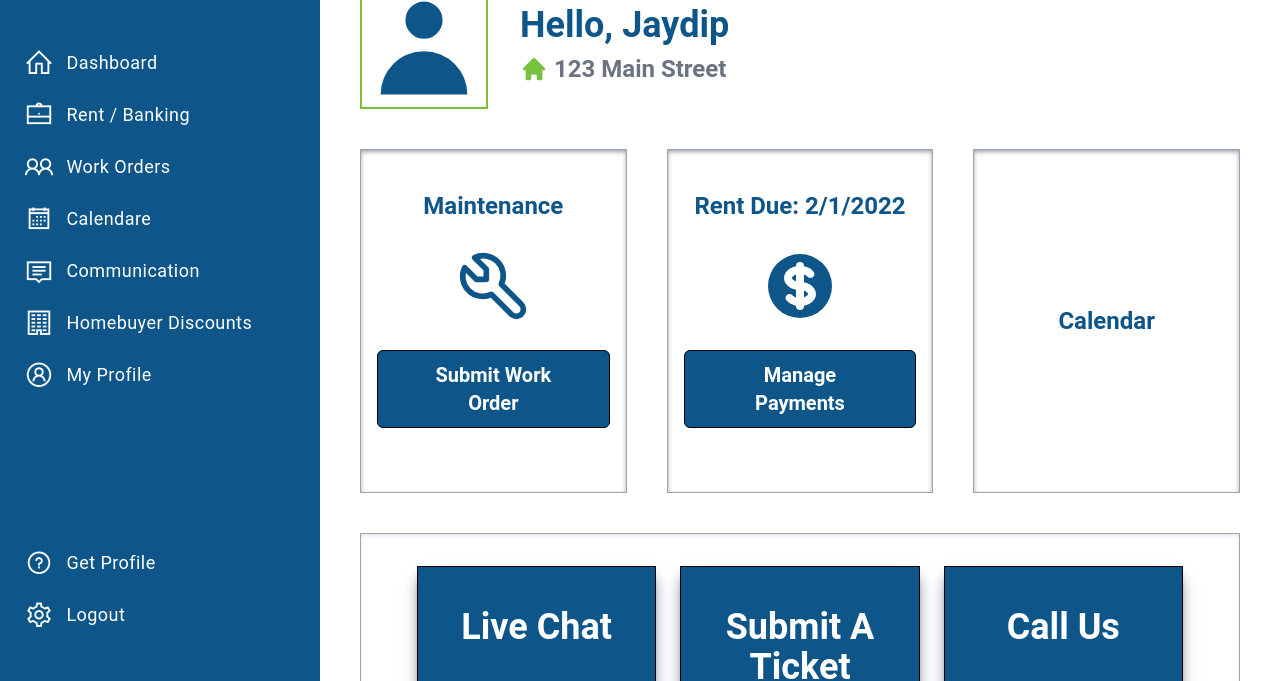
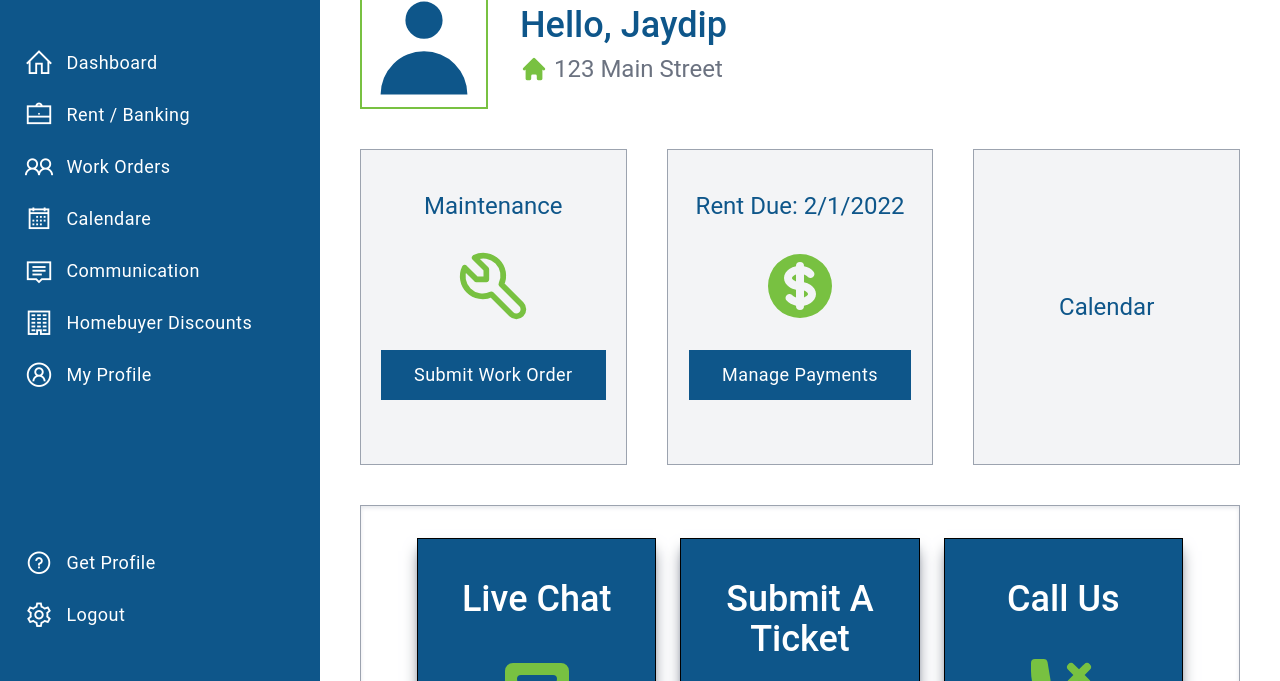
Before and after one commit to shunyavkash-codelab/nomadic-real-estate, a website: page public/dashboard.html in a window 1280 px wide. Shown: the part 119-800 px from the top of the page. Drawn offline with nearby package versions, Linux system fonts and the light colour scheme; files that its build step writes are made by us from their sources.

Commit message:
dashboard page design

```diff
--- a/public/dashboard.html
+++ b/public/dashboard.html
@@ -95,7 +95,7 @@
   <!-- main screen -->
   <div class="relative flex flex-col flex-grow overflow-auto">
     <div class="absolute top-0 left-0 flex-shrink-0 w-full p-4 text-right bg-white lg:px-10">
-      <button class="p-2 text-gray-400 transition duration-300 ease-linear bg-transparent rounded-full appearance-none top-4 md:top-10 right-4 md:right-10 hover:bg-blue-600 md:p-3 hover:text-white">
+      <button class="p-2 text-gray-400 transition duration-300 ease-linear bg-transparent rounded-full appearance-none top-4 md:top-10 right-4 md:right-10 hover:bg-primary md:p-3 hover:text-white">
         <svg xmlns="http://www.w3.org/2000/svg" class="w-6 h-6 lg:w-7 lg:h-7" viewBox="0 0 24 24" stroke-width="2"
           stroke="currentcolor" fill="none" stroke-linecap="round" stroke-linejoin="round">
           <path stroke="none" d="M0 0h24v24H0z" fill="none"></path>
@@ -117,14 +117,14 @@
         </div>
 
         <div class="flex-grow pl-6 xl:pl-8">
-          <h2 class="block mb-2 text-2xl font-bold capitalize text-primary md:text-3xl lg:text-4xl">hello, jaydip</h2>
+          <h2 class="block mb-2 text-2xl font-medium capitalize text-primary md:text-3xl lg:text-4xl">hello, jaydip</h2>
           <div class="flex items-center">
             <svg xmlns="http://www.w3.org/2000/svg" class="w-5 h-5 text-secondary md:h-7 md:w-7" viewBox="0 0 20 20"
               fill="currentColor">
               <path
                 d="M10.707 2.293a1 1 0 00-1.414 0l-7 7a1 1 0 001.414 1.414L4 10.414V17a1 1 0 001 1h2a1 1 0 001-1v-2a1 1 0 011-1h2a1 1 0 011 1v2a1 1 0 001 1h2a1 1 0 001-1v-6.586l.293.293a1 1 0 001.414-1.414l-7-7z" />
             </svg>
-            <h3 class="ml-1.5 text-base md:text-xl lg:text-2xl text-gray-500 capitalize font-semibold">123 main street
+            <h3 class="ml-1.5 text-base md:text-xl lg:text-2xl text-gray-500 capitalize">123 main street
             </h3>
           </div>
         </div>
@@ -133,10 +133,10 @@
       <div class="grid grid-cols-1 gap-6 mb-10 md:grid-cols-3 md:gap-8 lg:gap-10">
         <!-- box 1 -->
         <div
-          class="flex flex-col items-center justify-center px-4 py-10 space-y-4 border border-gray-400 shadow-inner shadow-gray-400 md:space-y-6">
-          <h3 class="text-xl font-semibold text-center capitalize text-primary lg:text-2xl">maintenance</h3>
+          class="flex flex-col items-center justify-center px-4 py-10 space-y-4 bg-gray-100 border border-gray-400 md:space-y-6">
+          <h3 class="text-xl text-center capitalize text-primary lg:text-2xl">maintenance</h3>
 
-          <svg xmlns="http://www.w3.org/2000/svg" class="text-primary w-14 h-14 md:h-16 md:w-16 lg:h-20 lg:w-20"
+          <svg xmlns="http://www.w3.org/2000/svg" class="text-secondary w-14 h-14 md:h-16 md:w-16 lg:h-20 lg:w-20"
             viewBox="0 0 24 24" stroke-width="1.7" stroke="currentcolor" fill="none" stroke-linecap="round"
             stroke-linejoin="round">
             <path stroke="none" d="M0 0h24v24H0z" fill="none" />
@@ -144,7 +144,7 @@
           </svg>
 
           <button
-            class="px-4 md:px-6 xl:px-8 py-2.5 bg-primary hover:bg-secondary rounded-md text-base lg:text-lg xl:text-xl capitalize border border-black font-semibold text-white cursor-pointer transition duration-300 ease-in-out">
+            class="px-4 md:px-6 xl:px-8 py-2.5 bg-primary hover:bg-transparent hover:text-primary text-base lg:text-lg capitalize border border-primary text-white font-normal cursor-pointer transition duration-300 ease-in-out tracking-wide">
             submit work order
             <button>
         </div>
@@ -152,10 +152,10 @@
 
         <!-- box 2 -->
         <div
-          class="flex flex-col items-center justify-center px-4 py-10 space-y-4 border border-gray-400 shadow-inner shadow-gray-400 md:space-y-6">
-          <h3 class="text-xl font-semibold text-center capitalize text-primary lg:text-2xl">rent due: 2/1/2022</h3>
+          class="flex flex-col items-center justify-center px-4 py-10 space-y-4 bg-gray-100 border border-gray-400 md:space-y-6">
+          <h3 class="text-xl text-center capitalize text-primary lg:text-2xl">rent due: 2/1/2022</h3>
 
-          <svg xmlns="http://www.w3.org/2000/svg" class="h-12 text-primary w-14 md:h-16 md:w-16 lg:h-20 lg:w-20"
+          <svg xmlns="http://www.w3.org/2000/svg" class="h-12 text-secondary w-14 md:h-16 md:w-16 lg:h-20 lg:w-20"
             viewBox="0 0 20 20" fill="currentColor">
             <path
               d="M8.433 7.418c.155-.103.346-.196.567-.267v1.698a2.305 2.305 0 01-.567-.267C8.07 8.34 8 8.114 8 8c0-.114.07-.34.433-.582zM11 12.849v-1.698c.22.071.412.164.567.267.364.243.433.468.433.582 0 .114-.07.34-.433.582a2.305 2.305 0 01-.567.267z" />
@@ -165,7 +165,7 @@
           </svg>
 
           <button
-            class="px-4 md:px-6 xl:px-8 py-2.5 bg-primary hover:bg-secondary rounded-md text-base lg:text-lg xl:text-xl capitalize border border-black font-semibold text-white cursor-pointer transition duration-300 ease-in-out">
+            class="px-4 md:px-6 xl:px-8 py-2.5 bg-primary hover:bg-transparent hover:text-primary text-base lg:text-lg capitalize border border-primary text-white font-normal cursor-pointer transition duration-300 ease-in-out tracking-wide">
             manage payments
             <button>
         </div>
@@ -173,8 +173,8 @@
 
         <!-- calendar box -->
         <div
-          class="min-h-[200px] py-10 px-4 flex flex-col items-center justify-center border border-gray-400 shadow-gray-400 shadow-inner space-y-4 md:space-y-6">
-          <h3 class="text-xl font-semibold capitalize text-primary md:text-2xl">calendar</h3>
+          class="flex flex-col items-center justify-center px-4 py-10 space-y-4 bg-gray-100 border border-gray-400 md:space-y-6">
+          <h3 class="text-xl font-normal capitalize text-primary md:text-2xl">calendar</h3>
         </div>
       </div>
 
@@ -186,7 +186,7 @@
         <!-- box 1 -->
         <div class="w-full max-w-xs px-2 py-10 border border-black shadow-lg bg-primary lg:px-4 shadow-gray-500">
           <h2
-            class="mb-6 text-xl font-semibold text-center text-white capitalize md:mb-8 md:text-2xl lg:text-3xl xl:text-4xl">
+            class="mb-6 text-xl font-medium text-center text-white capitalize md:mb-8 md:text-2xl lg:text-3xl xl:text-4xl">
             live chat</h2>
 
           <svg xmlns="http://www.w3.org/2000/svg"
@@ -201,7 +201,7 @@
         <!-- box 2 -->
         <div class="w-full max-w-xs px-2 py-10 border border-black shadow-lg bg-primary lg:px-4 shadow-gray-500">
           <h2
-            class="mb-6 text-xl font-semibold text-center text-white capitalize md:mb-8 md:text-2xl lg:text-3xl xl:text-4xl">
+            class="mb-6 text-xl font-medium text-center text-white capitalize md:mb-8 md:text-2xl lg:text-3xl xl:text-4xl">
             submit a ticket</h2>
 
           <svg xmlns="http://www.w3.org/2000/svg"
@@ -215,7 +215,7 @@
         <!-- box 3 -->
         <div class="w-full max-w-xs px-2 py-10 border border-black shadow-lg bg-primary lg:px-4 shadow-gray-500">
           <h2
-            class="mb-6 text-xl font-semibold text-center text-white capitalize md:mb-8 md:text-2xl lg:text-3xl xl:text-4xl">
+            class="mb-6 text-xl font-medium text-center text-white capitalize md:mb-8 md:text-2xl lg:text-3xl xl:text-4xl">
             call us</h2>
 
           <svg xmlns="http://www.w3.org/2000/svg"
--- a/src/css/app.css
+++ b/src/css/app.css
@@ -2,7 +2,7 @@
 @tailwind components;
 @tailwind utilities;
 
-@import url('https://fonts.googleapis.com/css2?family=Roboto:ital,wght@0,400;0,500;1,700&display=swap');
+@import url('https://fonts.googleapis.com/css2?family=Roboto:wght@300;400;500;700&display=swap');
 
 body{
     font-family: 'Roboto', sans-serif;
```
